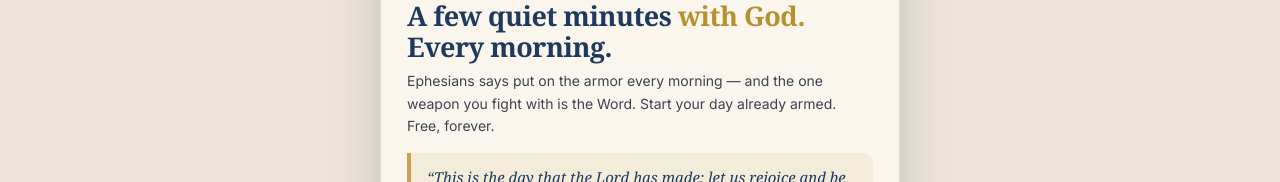
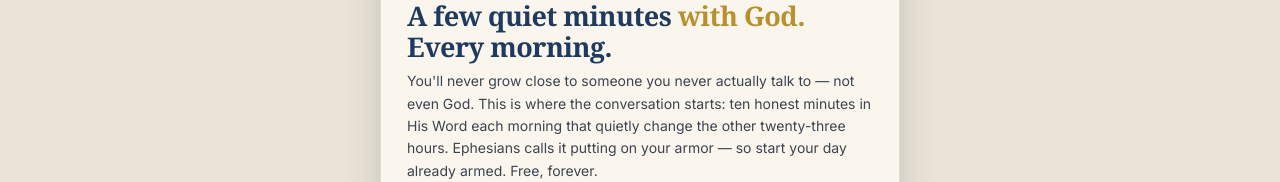
Before and after one commit to thedailywalk/the-daily-walk-build-pack, a Next.js app: page /designs/popup/dawn in a window 1280 px wide. Shown: the part 618-800 px from the top of the page. Built offline with nearby package versions, Linux system fonts and the light colour scheme; no server answers.

Commit message:
Popup: blended subtext (relationship + ten-minutes + armor)
Co-Authored-By: Claude Opus 4.8 <noreply@anthropic.com>
Claude-Session: https://claude.ai/code/session_01PGqH16Yf4bHy7VquHvtPnx

```diff
--- a/src/app/designs/popup/dawn/page.tsx
+++ b/src/app/designs/popup/dawn/page.tsx
@@ -66,7 +66,7 @@ function DawnCard({ t }: { t: Theme }) {
           <div className="dw-stats"><span><b>DAILY</b> DEVOTIONAL</span><span>·</span><span><b>5 MIN</b> READ</span><span>·</span><span><b>FREE</b> ALWAYS</span></div>
           <p className="dw-eyebrow"><span className="dw-dot" /> Free every morning — before the world gets loud</p>
           <h2 className="dw-headline">A few quiet minutes <span className="g">with God.</span> Every morning.</h2>
-          <p className="dw-sub">Ephesians says put on the armor every morning — and the one weapon you fight with is the Word. Start your day already armed. Free, forever.</p>
+          <p className="dw-sub">You&apos;ll never grow close to someone you never actually talk to — not even God. This is where the conversation starts: ten honest minutes in His Word each morning that quietly change the other twenty-three hours. Ephesians calls it putting on your armor — so start your day already armed. Free, forever.</p>
           <div className="dw-verse"><p>&ldquo;This is the day that the Lord has made; let us rejoice and be glad in it.&rdquo;<cite>— Psalm 118:24 · lands at 6:30 AM PT</cite></p></div>
           <div className="dw-form"><span className="dw-input">Your email address</span><span className="dw-btn">Join free →</span></div>
           <ul className="dw-list">
--- a/src/components/JoinModal.tsx
+++ b/src/components/JoinModal.tsx
@@ -137,8 +137,9 @@ export default function JoinModal() {
           <p className="jmd-eyebrow"><span className="jmd-dot" /> Free every morning — before the world gets loud</p>
           <h2 className="jmd-headline">A few quiet minutes <span className="g">with God.</span> Every morning.</h2>
           <p className="jmd-sub">
-            Ephesians says put on the armor every morning — and the one weapon you fight with is the Word.
-            Start your day already armed. Free, forever.
+            You&apos;ll never grow close to someone you never actually talk to — not even God. This is where the
+            conversation starts: ten honest minutes in His Word each morning that quietly change the other
+            twenty-three hours. Ephesians calls it putting on your armor — so start your day already armed. Free, forever.
           </p>
           <div className="jmd-verse">
             <p>&ldquo;This is the day that the Lord has made; let us rejoice and be glad in it.&rdquo;<cite>— Psalm 118:24 · lands at 6:30 AM PT</cite></p>
```
